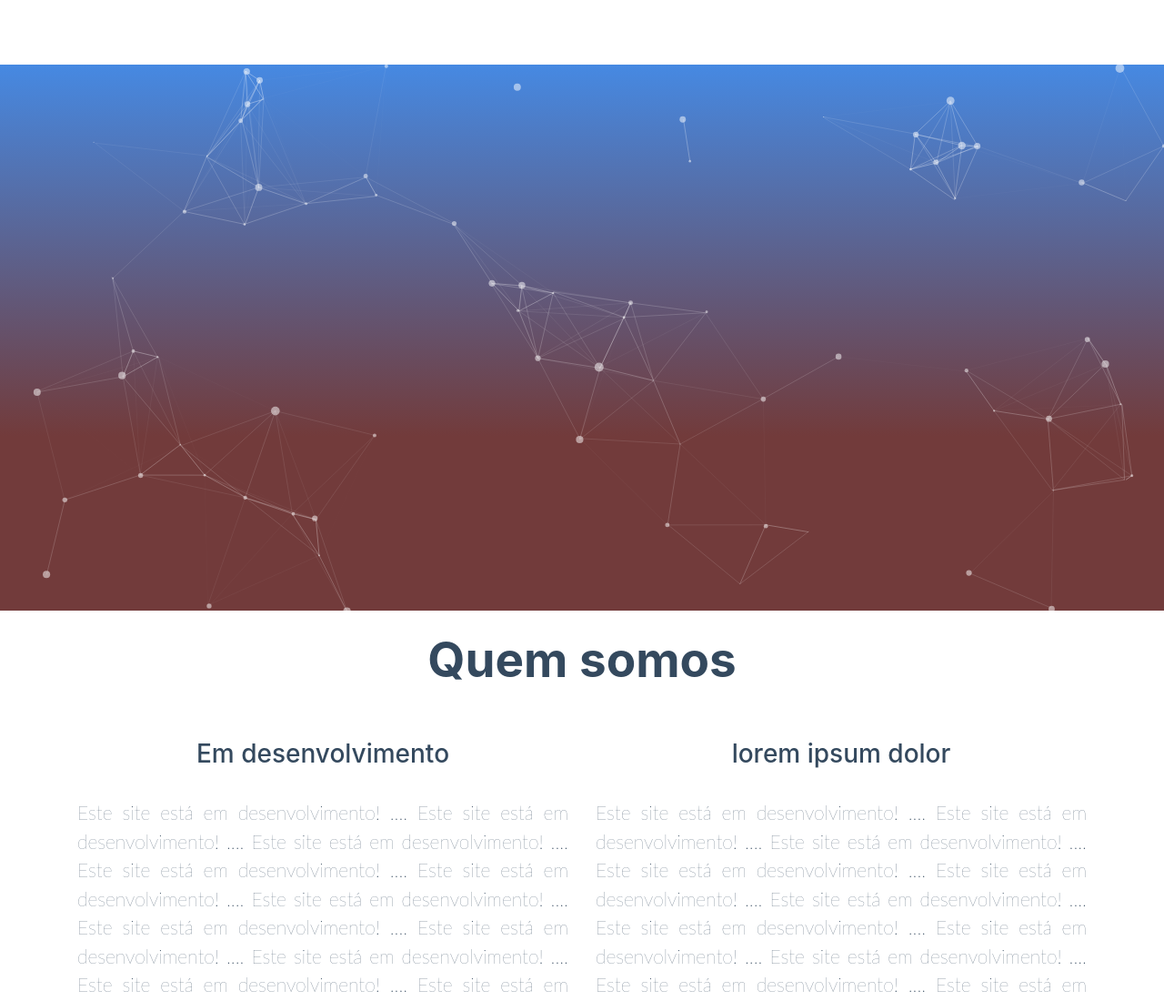
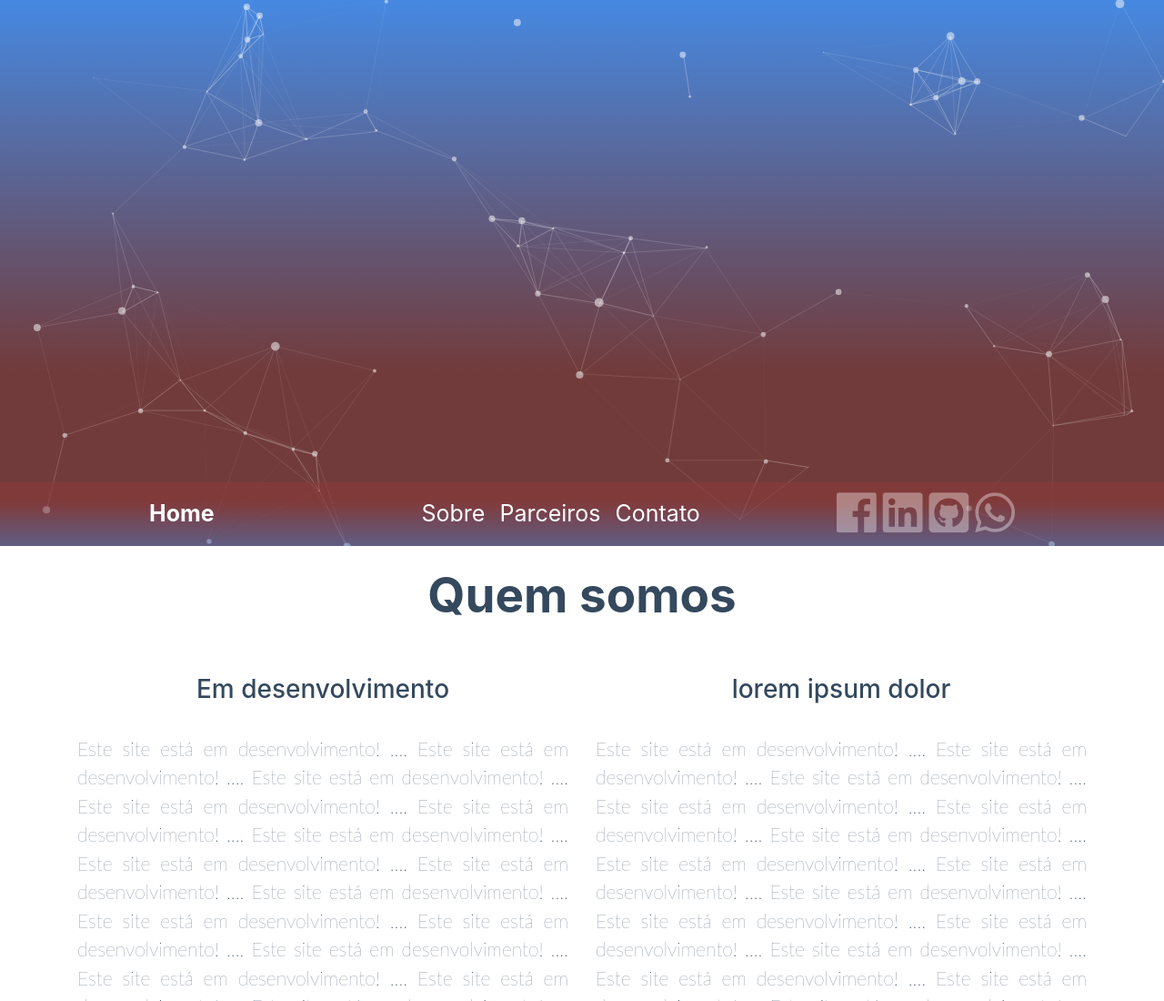
Before and after one commit to samaelsimoes/samaelsimoes.github.io, a website: page index.html in a window 1280 px wide. Shown: the top 1100 px of the page at 91% size. Drawn offline with nearby package versions, Linux system fonts and the light colour scheme.

Commit message:
Ajusted layout portfolio

```diff
--- a/index.html
+++ b/index.html
@@ -20,64 +20,14 @@
     <link rel="stylesheet" type="text/css" href="//cdn.jsdelivr.net/npm/slick-carousel@1.8.1/slick/slick.css" />
     <link rel="stylesheet" type="text/css" href="src/css/slick.css" />
 
-    <link rel="stylesheet" type="text/css" href="src/css/style.css?ver=0.0.2" />
+    <link rel="stylesheet" type="text/css" href="src/css/style.css?ver=0.0.1" />
 
 </head>
 
 <body>
     <section>
         <div id="particles-js" class="canvas banner1-img ">
-            <header id=""><div class="menu-social padding-grid d-flex justify-content-center">
-
-                <nav class="navbar navbar-expand-lg navbar-light ">
-                    <a class="font-home" href="#">Home</a>
-
-                    <div class="buttom-menu-responsive">
-                        <button class="navbar-toggler" type="button" data-toggle="collapse" data-target="#navbarSupportedContent"
-                            aria-controls="navbarSupportedContent" aria-expanded="false" aria-label="Toggle navigation">
-                            <span class="navbar-toggler-icon"></span>
-                        </button>
-                    </div>
-
-                    <div class="collapse navbar-collapse " id="navbarSupportedContent">
-                        <ul class="navbar-nav">
-                            <li class="nav-item active">
-                                <a class="nav-link" href="#">Sobre
-                                    <span class="sr-only">(current)</span>
-                                </a>
-                            </li>
-
-                            <li class="nav-item">
-                                <a class="nav-link" href="#">Parceiros</a>
-                            </li>
-
-                            <li class="nav-item">
-                                <a class="nav-link" href="#">Contato</a>
-                            </li>
-                        </ul>
-                    </div>
-
-                    </br>
-
-                    <div class="contacts-social align-itens-social">
-                        <a href="https://www.facebook.com/SimoesTecnologia/" target="_blank">
-                            <i class="fab fa-facebook color-logo-likedin"></i>
-                        </a>
-
-                        <a href="https://www.linkedin.com/in/samaelsimoes/" target="_blank">
-                            <i class="fab fa-linkedin color-logo-likedin"></i>
-                        </a>
-
-                        <a href="http://github.com/samaelsimoes" target="_blank">
-                            <i class="fab fa-github-square color-logo-github"></i>
-                        </a>
-
-                        <a href="https://wa.me/55047991088783?text=Eu%20tenho%20interesse%20no%20seu%20serviço%20" target="_blank">
-                            <i class="fab fa-whatsapp color-logo-whatsap"></i>
-                        </a>
-                    </div>
-                </nav>
-            </div></header>
+            <header id="header"></header>
         </div>
     </section>
 
```
